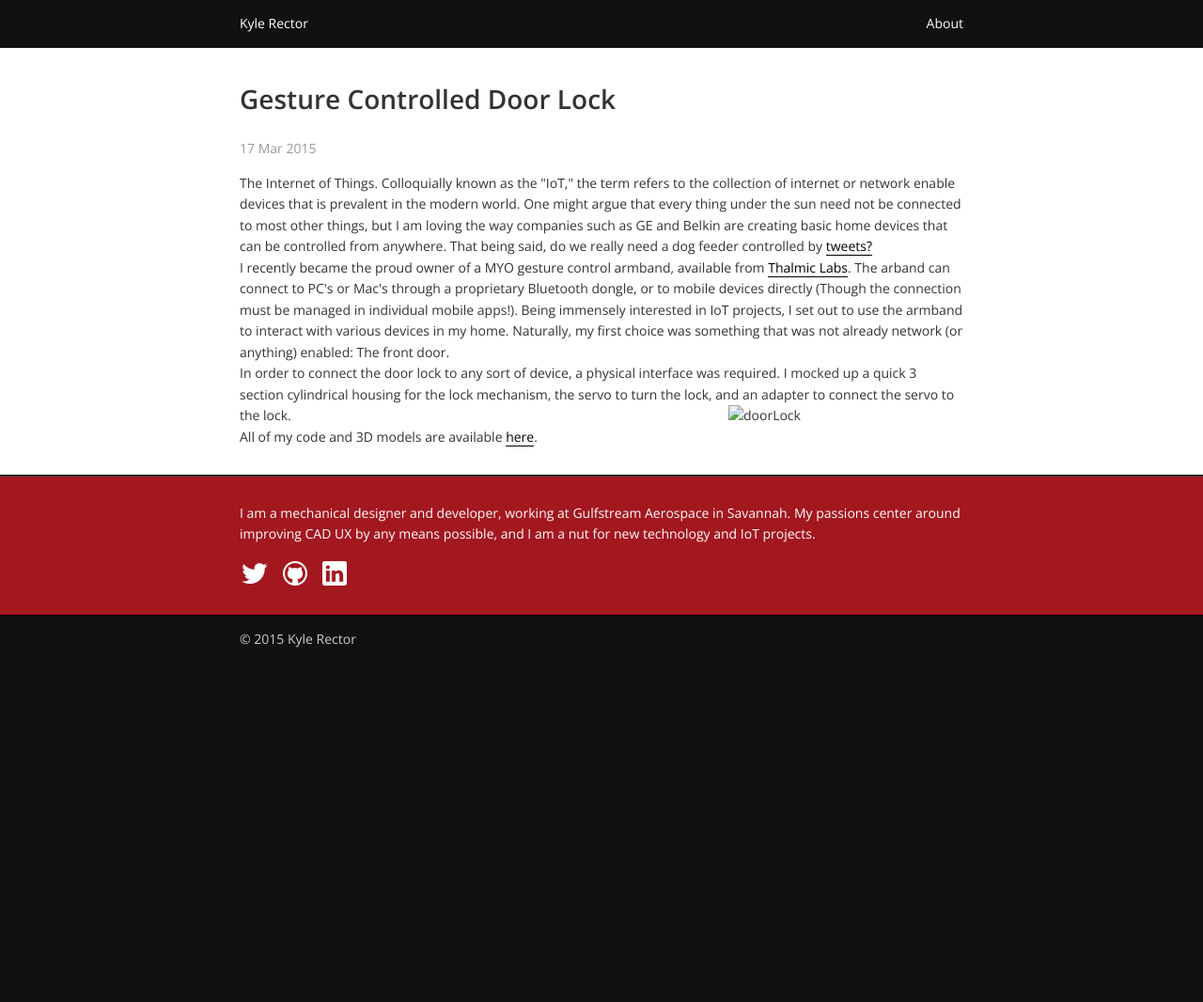
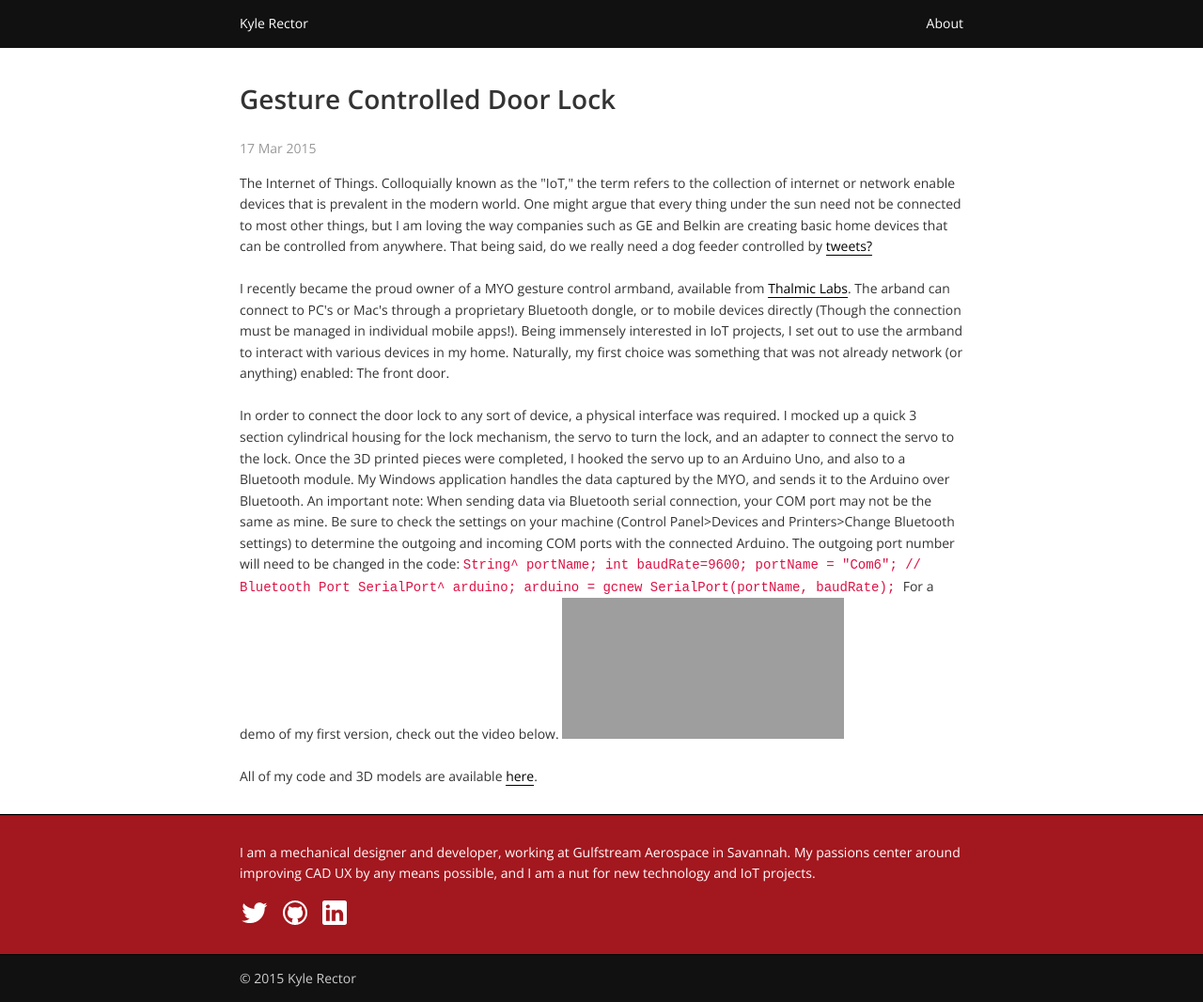
Before and after one commit to KyleARector/KyleARector.github.io, a Jekyll site: the page built from _posts/2015-03-17-MYO-Door-Lock-IoT.md, in a window 1280 px wide. Shown: the whole page at 94% size. Built offline with Jekyll 4.4.1, drawn with Linux system fonts in a browser that asks for light colours; before the commit the page ends 900 px from its top, so only the background shows below that; grey boxes are pictures that could not be loaded.

Commit message:
Finishing off post 2...finally

```diff
--- a/_posts/2015-03-17-MYO-Door-Lock-IoT.md
+++ b/_posts/2015-03-17-MYO-Door-Lock-IoT.md
@@ -6,10 +6,19 @@
 categories: []
 ---
 <p>The Internet of Things. Colloquially known as the "IoT," the term refers to the collection of internet or network enable devices that is prevalent in the modern world. One might argue that every thing under the sun need not be connected to most other things, but I am loving the way companies such as GE and Belkin are creating basic home devices that can be controlled from anywhere. That being said, do we really need a dog feeder controlled by <a href="http://www.instructables.com/id/Twitter-Controlled-Pet-Feeder/">tweets?</a>
-<br/>
+<br/><br/>
 I recently became the proud owner of a MYO gesture control armband, available from <a href="https://www.thalmic.com/en/myo/">Thalmic Labs</a>. The arband can connect to PC's or Mac's through a proprietary Bluetooth dongle, or to mobile devices directly (Though the connection must be managed in individual mobile apps!). Being immensely interested in IoT projects, I set out to use the armband to interact with various devices in my home. Naturally, my first choice was something that was not already network (or anything) enabled: The front door.
-<br/>
-In order to connect the door lock to any sort of device, a physical interface was required. I mocked up a quick 3 section cylindrical housing for the lock mechanism, the servo to turn the lock, and an adapter to connect the servo to the lock. <img src="../images/2015/iotCAD.jpg" alt="doorLock" class="profile" width="250" />
-<br/>
+<br/><br/>
+In order to connect the door lock to any sort of device, a physical interface was required. I mocked up a quick 3 section cylindrical housing for the lock mechanism, the servo to turn the lock, and an adapter to connect the servo to the lock. Once the 3D printed pieces were completed, I hooked the servo up to an Arduino Uno, and also to a Bluetooth module. My Windows application handles the data captured by the MYO, and sends it to the Arduino over Bluetooth. An important note: When sending data via Bluetooth serial connection, your COM port may not be the same as mine. Be sure to check the settings on your machine (Control Panel>Devices and Printers>Change Bluetooth settings) to determine the outgoing and incoming COM ports with the connected Arduino. The outgoing port number will need to be changed in the code:
+<code>
+String^ portName;
+int baudRate=9600;
+portName = "Com6"; // Bluetooth Port
+SerialPort^ arduino;
+arduino = gcnew SerialPort(portName, baudRate);
+</code>
+For a demo of my first version, check out the video below.
+<iframe src="https://www.youtube.com/embed/56N3QiX7IQU" frameborder="0" allowfullscreen></iframe>
+<br/><br/>
 All of my code and 3D models are available <a href="https://github.com/KyleARector/MYO_Door_Jedi">here</a>.
 </p>
```
